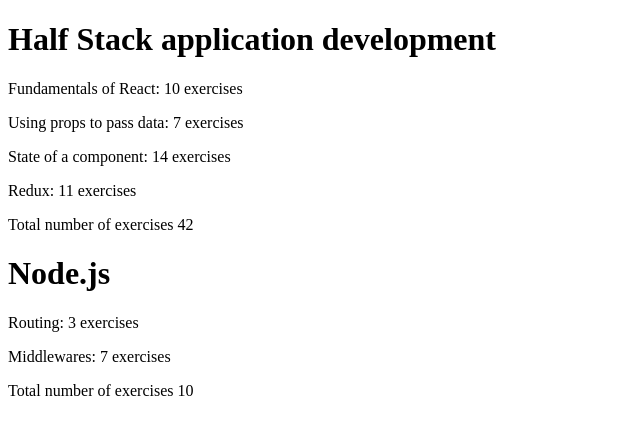
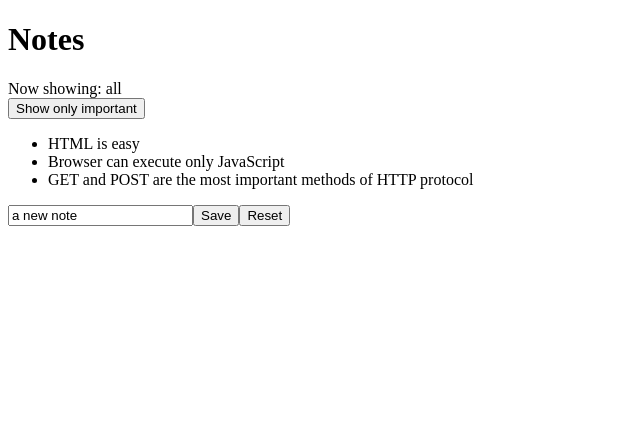
Before and after one commit to evamiliczka/fs2_notes_frontend, a React (Create React App) app: page / in a window 1280 px wide. Shown: the top 434 px of the page, without its empty margins (0-640 px from the left). Built offline with nearby package versions, Linux system fonts and the light colour scheme.

Commit message:
HelsinkyFullStack Part 2a and 2b

```diff
--- a/src/Ex2FullStack2a.js
+++ b/src/Ex2FullStack2a.js
@@ -1,43 +1,9 @@
 /*  Exercices 2.1 - 2.5, from https://fullstackopen.com/en/part2/rendering_a_collection_modules#exercises-2-1-2-5 */
-const Header = (props) => {
-    return(
-      <>
-         <h1>{props.course.name}</h1>
-      </>
-    )
-  }
-
-  const Content = ({parts}) => {
-    return(
-    <div>
-        {parts.map(part => <p>{part.name}: {part.exercises} exercises</p> )}
-    </div>
-    )}
-
-
-  const Total = ({parts}) =>{
-    let initialValue=0;
-
-    return(
-      <div>
-        <p>Total number of exercises {parts.reduce((accumulator, object)=> accumulator + object.exercises, initialValue)} </p>
-      </div>
-    )
-  }
-
-  const Course = ({course}) => {
-    return (
-      <div>
-        <Header course = {course} />
-        <Content parts = {course.parts} />
-        <Total parts = {course.parts}/>
-      </div>
-    )
-  }
+import Course from './components/Course'
 
   const Courses = ({courses}) => {
     return(
-        <div>{courses.map(course => <Course course={course}/>)}</div>
+        <div>{courses.map(course => <Course key={course.id} course={course}/>)}</div>
     )
   }
 
--- /dev/null
+++ b/src/FullStack2b.js
@@ -0,0 +1,58 @@
+import { useState } from 'react';
+import Note from './components/Note';
+
+const FullStack2b = (props) => {
+  const [notes, setNotes] = useState(props.notes);
+  const [newNote, setNewNote] = useState('a new note');
+  const [showAll, setShowAll] = useState(true);
+
+  const addNote = (event) => {
+    event.preventDefault();
+    const noteObject = {
+        content : newNote, /*the value of the input field*/
+        important: Math.random() < 0.5,
+        id: notes.length + 1
+    }
+
+    setNotes(notes.concat(noteObject));
+    setNewNote('');
+  }
+
+  const resetNewValue = (event) => {
+    event.preventDefault();
+    setNewNote('')
+  }
+
+  const handleNoteChange = (event) => {
+    console.log(event.target)
+    setNewNote(event.target.value)
+  }
+
+  //stores a list of all the notes to be displayed
+  //note.filter returns array of all elements that meet the criterion in the callback function
+  const notesToShow = showAll ? notes : notes.filter(note => note.important);
+
+  return (
+    <div>
+      <h1>Notes</h1>
+      <div>
+        Now showing: {showAll? 'all':'only important'} <br></br>
+        <button onClick = {() => setShowAll(!showAll)}>
+          Show  {showAll?  'only important':'all' }
+        </button>
+      </div>
+      <ul>
+        {notesToShow.map(note =>
+          <Note key={note.id} note={note} />
+        )}
+      </ul>
+      <form onSubmit={addNote} onReset={resetNewValue}>
+        <input value={newNote} onChange={handleNoteChange}/>
+        <button type="submit">Save</button>
+        <button type="reset">Reset</button>
+      </form>
+    </div>
+  )
+}
+
+export default FullStack2b
--- /dev/null
+++ b/src/components/Course.js
@@ -0,0 +1,38 @@
+/*  Exercices 2.1 - 2.5, from https://fullstackopen.com/en/part2/rendering_a_collection_modules#exercises-2-1-2-5 */
+const Header = (props) => {
+    return(
+      <>
+         <h1>{props.course.name}</h1>
+      </>
+    )
+  }
+
+  const Content = ({parts}) => {
+    return(
+    <div>
+        {parts.map(part => <p key={part.id}>{part.name}: {part.exercises} exercises</p> )}
+    </div>
+    )}
+
+
+  const Total = ({parts}) =>{
+    let initialValue=0;
+
+    return(
+      <div>
+        <p>Total number of exercises {parts.reduce((accumulator, object)=> accumulator + object.exercises, initialValue)} </p>
+      </div>
+    )
+  }
+
+  const Course = ({course}) => {
+    return (
+      <div>
+        <Header course = {course} />
+        <Content parts = {course.parts} />
+        <Total parts = {course.parts}/>
+      </div>
+    )
+  }
+
+  export default Course
--- a/src/index.js
+++ b/src/index.js
@@ -1,11 +1,34 @@
-import React from 'react'
 import ReactDOM from 'react-dom/client'
-import Ex2FullStack2a from './Ex2FullStack2a'
+import FullStack2b from './FullStack2b'
 
 
 
 
+const notes = [
+  {
+    id: 1,
+    content: 'HTML is easy',
+    important: true
+  },
+  {
+    id: 2,
+    content: 'Browser can execute only JavaScript',
+    important: false
+  },
+  {
+    id: 3,
+    content: 'GET and POST are the most important methods of HTTP protocol',
+    important: true
+  }
+]
+
+/*ReactDOM.createRoot(document.getElementById('root')).render(
+  <FullStack2a />)*/
 
 ReactDOM.createRoot(document.getElementById('root')).render(
-  <Ex2FullStack2a />
+  <FullStack2b notes={notes} />
 )
+
+
+/*ReactDOM.createRoot(document.getElementById('root')).render(
+  <FullStack2a />)*/
```
Also changed, not shown: src/index_Ex2FullStack2a.js (added, +11 -0 lines).
